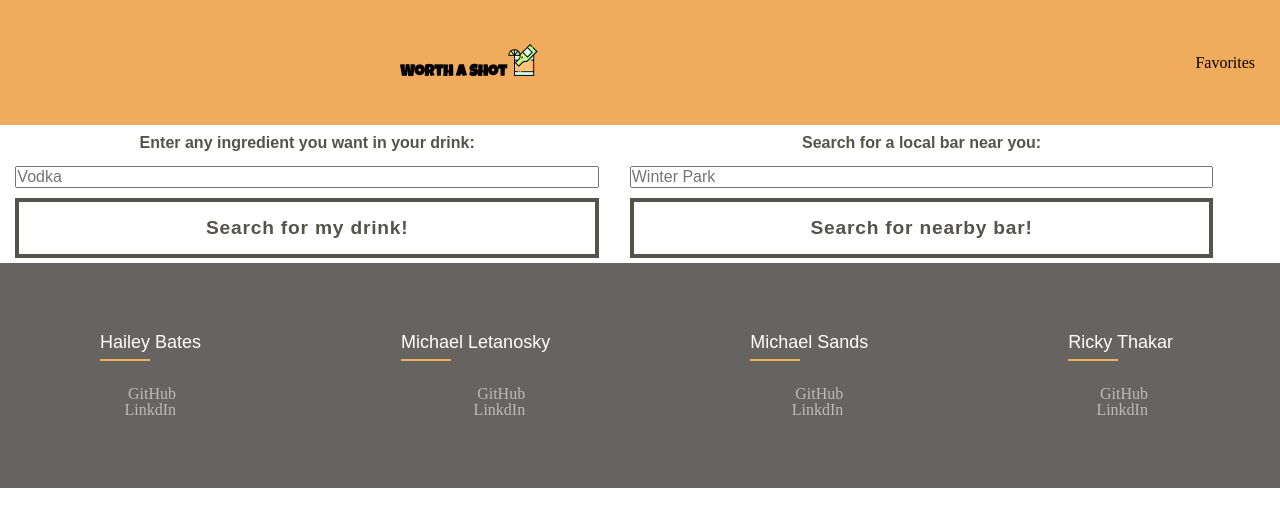
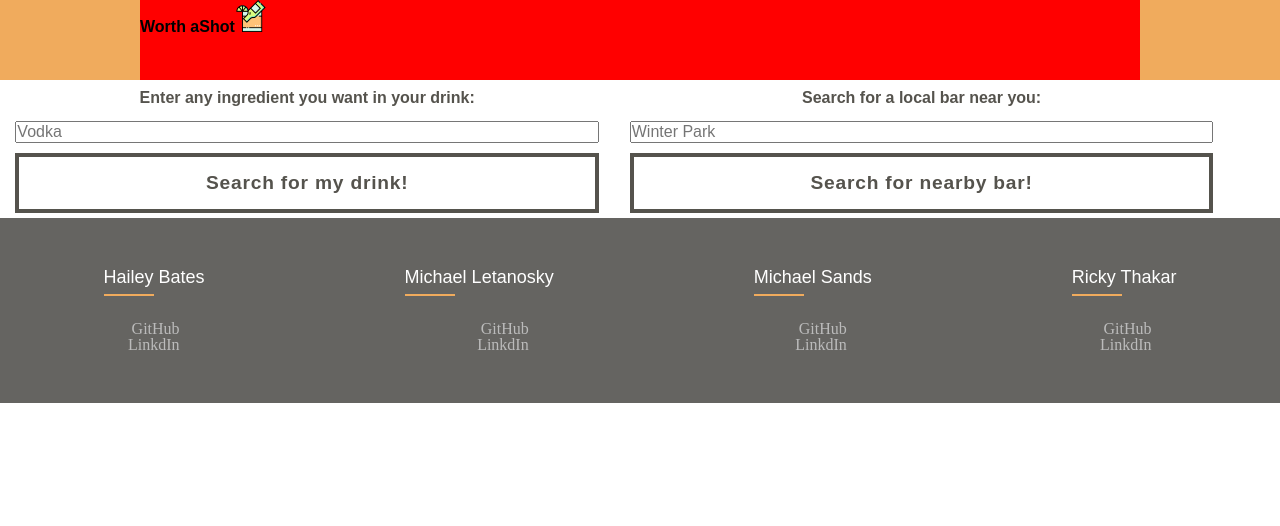
Before and after one commit to MichaelMLetanosky/worth-a-shot, a plain HTML site: page index.html in a window 1280 px wide. Drawn offline with Linux system fonts and the light colour scheme.

Commit message:
restyling header after switch to flexbox from grids

```diff
--- a/assets/css/style.css
+++ b/assets/css/style.css
@@ -6,16 +6,8 @@
   }
 /* root variables for theme */
 
-main {
-    display: flex;
-}
-
-main section {
-    width: 48%
-}
-
 /* header css start  */
-.container {
+/* .heading {
     width: 100%;
     height: 125px;
     display: flex;
@@ -28,12 +20,36 @@ h1 {
     font-family: 'Luckiest Guy', cursive;
     text-indent: 400px;
     display: inline-block;
-    text-align: bottom;
+    text-align: center;
+    justify-content: baseline;
 }
 
 header {
     background-color: var(--main-orange);
+} */
+
+.header {
+    width: 100%;
+    height: 80px;
+    display: block;
+    background-color: #f0ab5d;
 }
+
+.inner_header {
+    width: 1000px;
+    height: 100%;
+    display: block;
+    margin: 0 auto;
+    background-color: red;
+}
+
+.logo-container {
+
+}
+
+
+
+
 
 a {
     float: right;
@@ -55,6 +71,17 @@ a:hover {
     justify-content: center;
 }
 /* end header css */
+
+
+main {
+    display: flex;
+}
+
+main section {
+    width: 48%
+}
+
+
 
 /* label for search buttons (search here for drink) */
 label {
--- a/index.html
+++ b/index.html
@@ -19,14 +19,24 @@
 <body>
   <div class="parent">
     <!-- Header -->
-    <header>
-      <div class="container">
+    <!-- <header>
+      <div class="heading">
         <h1>Worth a Shot<img src="./assets/images/shot (1).png" alt="shot-icon"></h1>
         <nav>
           <a href="favorites.html">Favorites</a>
         </nav>
       </div>
-    </header>
+    </header> -->
+    <div class="header">
+        <div class="inner_header">
+          <div clas="logo-container">
+            <h1>Worth a<span>Shot</span><img src="./assets/images/shot (1).png" alt="shot-icon"></h1>
+          </div>
+
+
+        </div>
+    </div>
+
 
     <!-- Main Area -->
     <main>
```
Also changed, not shown: favorites.html (+1 -0 lines).
